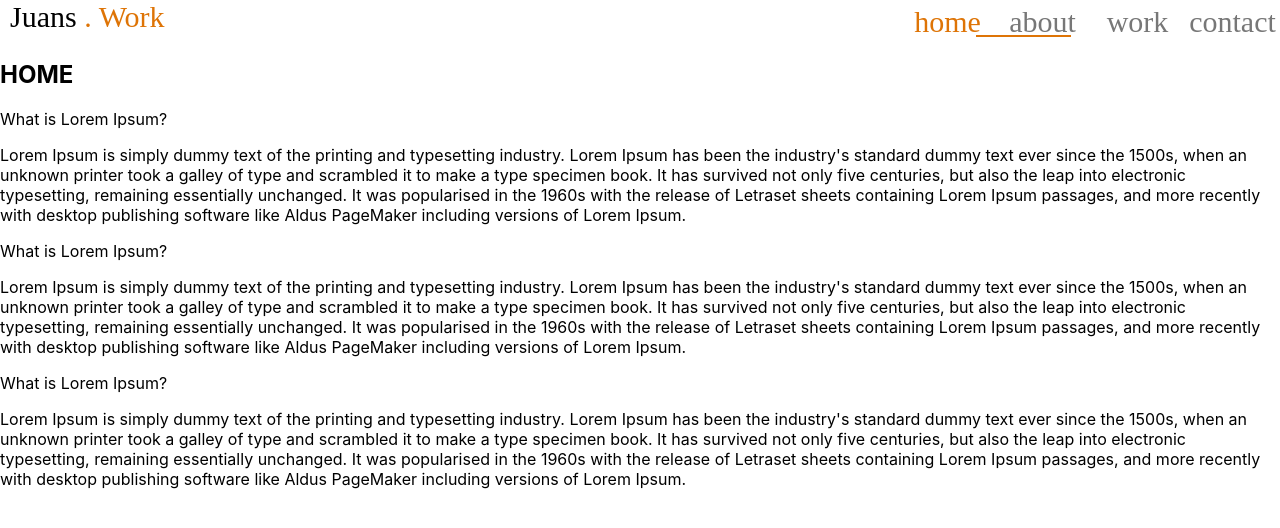
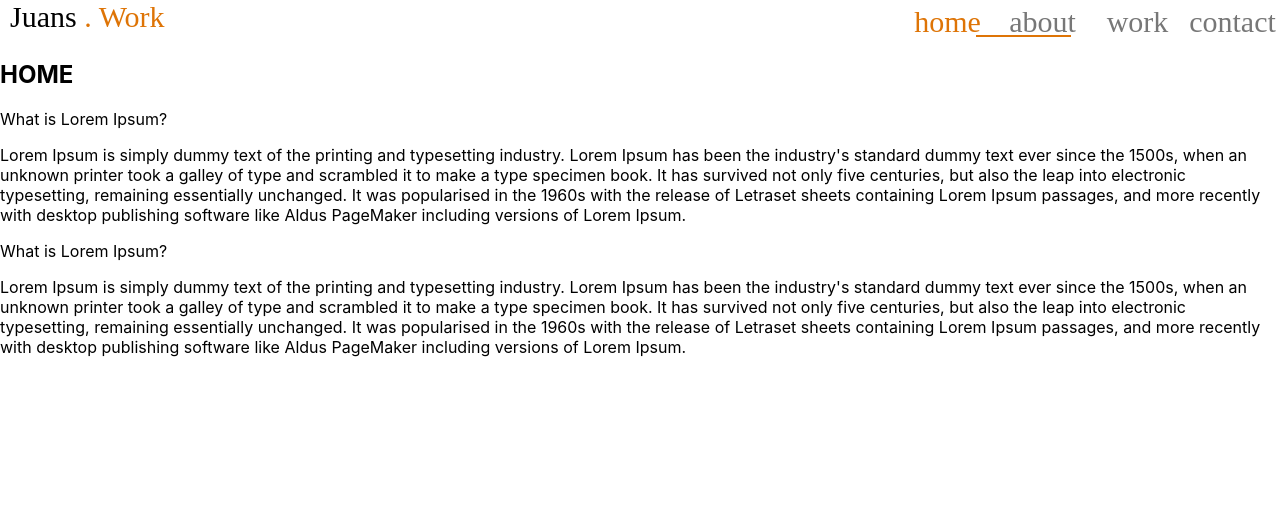
Before and after one commit to juanarcin/juans-react-work, a React (Create React App) app: page / in a window 1280 px wide. Shown: the top 528 px of the page. Built offline with nearby package versions, Linux system fonts and the light colour scheme; a web font is replaced by a local one.

Commit message:
removing text content to trouble shoot animations

```diff
--- a/src/pages/home.js
+++ b/src/pages/home.js
@@ -23,15 +23,6 @@
 		the 1960s with the release of Letraset sheets containing Lorem Ipsum passages,
 		and more recently with desktop publishing software like Aldus PageMaker including
 		versions of Lorem Ipsum.</p>
-		<p>What is Lorem Ipsum?</p>
-		<p>Lorem Ipsum is simply dummy text of the printing and typesetting industry.
-		Lorem Ipsum has been the industry's standard dummy text ever since the 1500s,
-		when an unknown printer took a galley of type and scrambled it to make a type
-		specimen book. It has survived not only five centuries, but also the leap into
-		electronic typesetting, remaining essentially unchanged. It was popularised in
-		the 1960s with the release of Letraset sheets containing Lorem Ipsum passages,
-		and more recently with desktop publishing software like Aldus PageMaker including
-		versions of Lorem Ipsum.</p>
     </motion.div>
   );
 }
```
Also changed, not shown: 1 other file (tests, documents, lock files or other folders).
